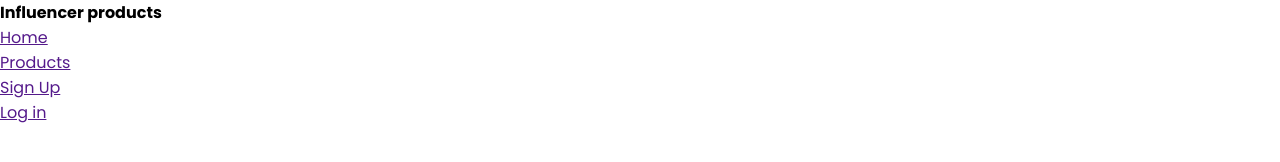
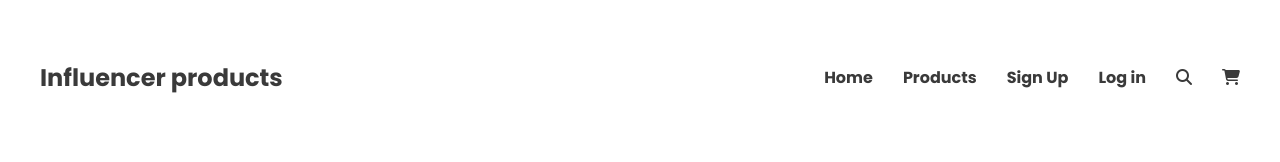
Before and after one commit to kamruzzamanbayezid/influencer-gear-website, a plain HTML site: page index.html in a window 1280 px wide. Drawn offline with Linux system fonts and the light colour scheme.

Commit message:
added navbar section

```diff
--- a/index.html
+++ b/index.html
@@ -11,12 +11,17 @@
 
       <!-- css -->
       <link rel="stylesheet" href="styles/style.css">
+
+      <!-- Font awesome -->
+      <link rel="stylesheet" href="https://cdnjs.cloudflare.com/ajax/libs/font-awesome/6.5.1/css/all.min.css"
+            integrity="sha512-DTOQO9RWCH3ppGqcWaEA1BIZOC6xxalwEsw9c2QQeAIftl+Vegovlnee1c9QX4TctnWMn13TZye+giMm8e2LwA=="
+            crossorigin="anonymous" referrerpolicy="no-referrer" />
 </head>
 
 <body>
       <!-- header section -->
       <header>
-            <!-- navbar section -->
+            <!-- navbar section starts here-->
             <nav>
                   <h4>Influencer products</h4>
                   <ul>
@@ -24,10 +29,16 @@
                         <li><a href="">Products</a></li>
                         <li><a href="">Sign Up</a></li>
                         <li><a href="">Log in</a></li>
-                        <li><a href=""></a></li>
-                        <li><a href=""></a></li>
+                        <li><a href="">
+                                    <i class="fa-solid fa-magnifying-glass"></i>
+                              </a></li>
+                        <li><a href="">
+                                    <i class="fa-solid fa-cart-shopping"></i>
+                              </a></li>
                   </ul>
-            </nav>
+            </nav> <!-- navbar section starts here-->
+
+
       </header>
 </body>
 
--- a/styles/style.css
+++ b/styles/style.css
@@ -1,4 +1,4 @@
-*{
+* {
       margin: 0;
       padding: 0;
       box-sizing: border-box;
@@ -7,8 +7,37 @@
 
 
 /* header section */
-header{}
-nav{}
-nav > h4{}
-nav > ul{}
-nav > ul >li{}
+header {
+      max-width: 1200px;
+      margin: 0 auto;
+}
+
+/* navbar sections style */
+
+nav {
+      display: flex;
+      justify-content: space-between;
+      align-items: center;
+      margin: 60px 0;
+}
+
+nav>h4 {
+      color: #3A3A3A;
+      font-size: 1.5rem;
+      font-weight: 700;
+}
+
+nav>ul {
+      display: flex;
+      gap: 30px;
+}
+
+nav>ul>li {
+      list-style: none;
+}
+
+nav>ul>li>a {
+      text-decoration: none;
+      color: #3A3A3A;
+      font-weight: 600;
+}
```
